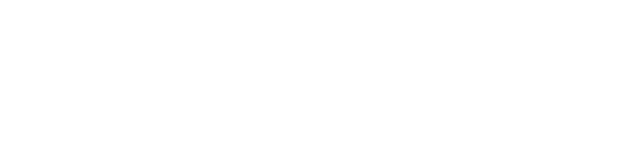
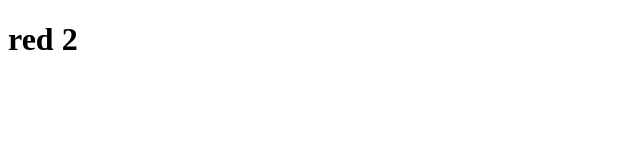
Before and after one commit to classale/edenschool-duo, a plain HTML site: page index.html in a window 1280 px wide. Shown: the whole page, without its empty margins (0-640 px from the left). Drawn offline with Linux system fonts and the light colour scheme.

Commit message:
Feat (index) : add new title

```diff
--- a/index.html
+++ b/index.html
@@ -6,6 +6,6 @@
         <title>Document</title>
     </head>
     <body>
-
+        <h1>red 2</h1>
     </body>
 </html>
```
